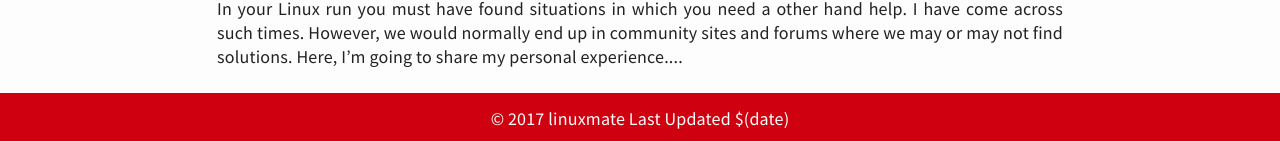
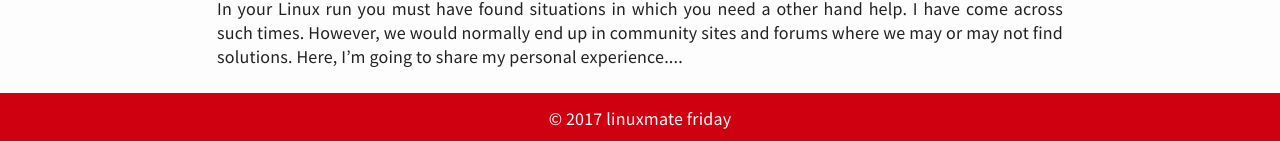
Before and after one commit to shonry271192/-, a Jekyll site: the page built from index.html, in a window 1280 px wide. Shown: the part 1671-1812 px from the top of the page. Built offline with Jekyll 4.4.1, drawn with Linux system fonts in a browser that asks for light colours; the list of posts is cut into pages by our own code.

Commit message:
modified

```diff
--- a/_includes/footer.html
+++ b/_includes/footer.html
@@ -1 +1,6 @@
-<footer><span>© 2017 linuxmate</span> Last Updated $(date)</footer>
+<footer>
+<span>
+© 2017 linuxmate
+friday
+</span>
+</footer>
```
